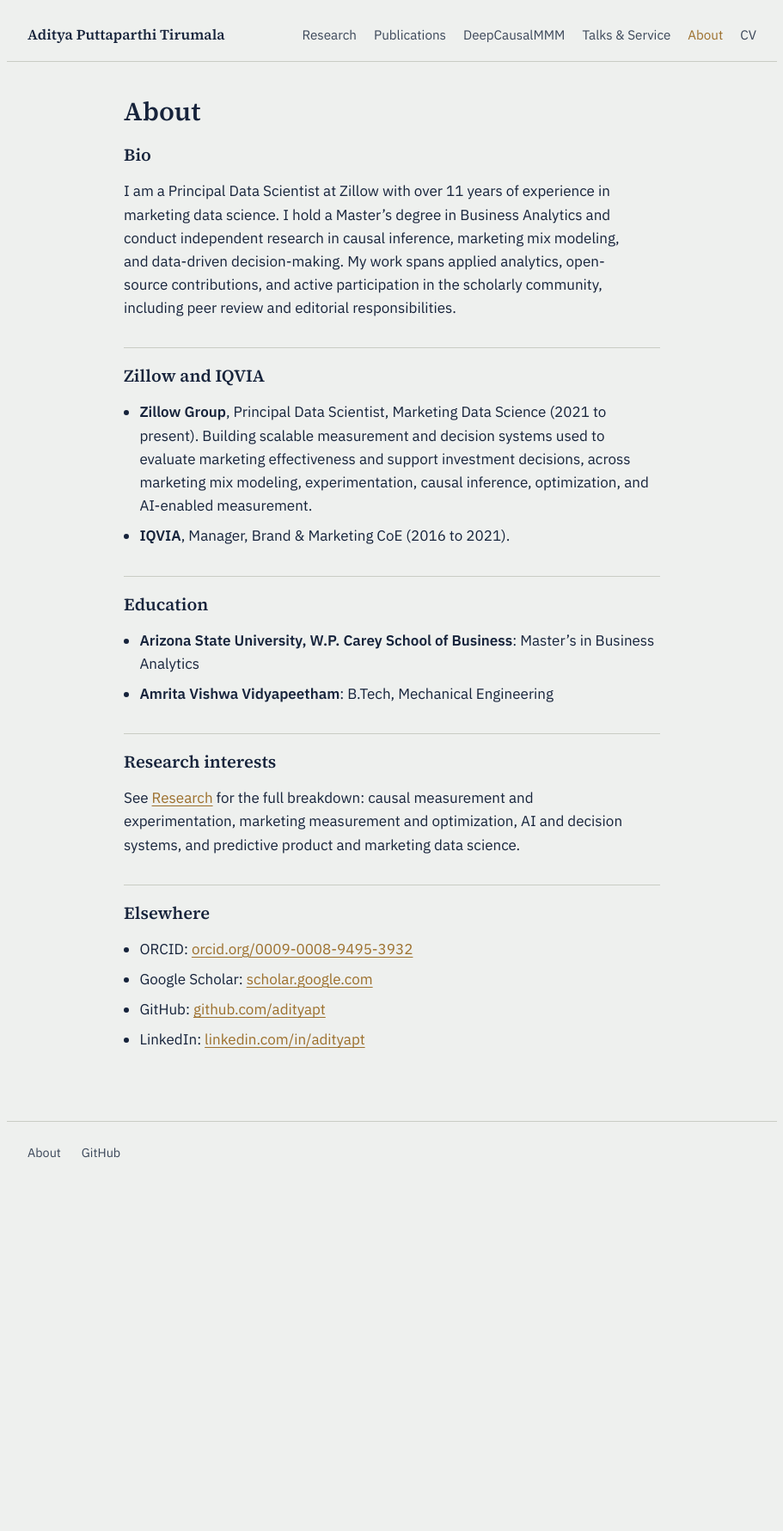
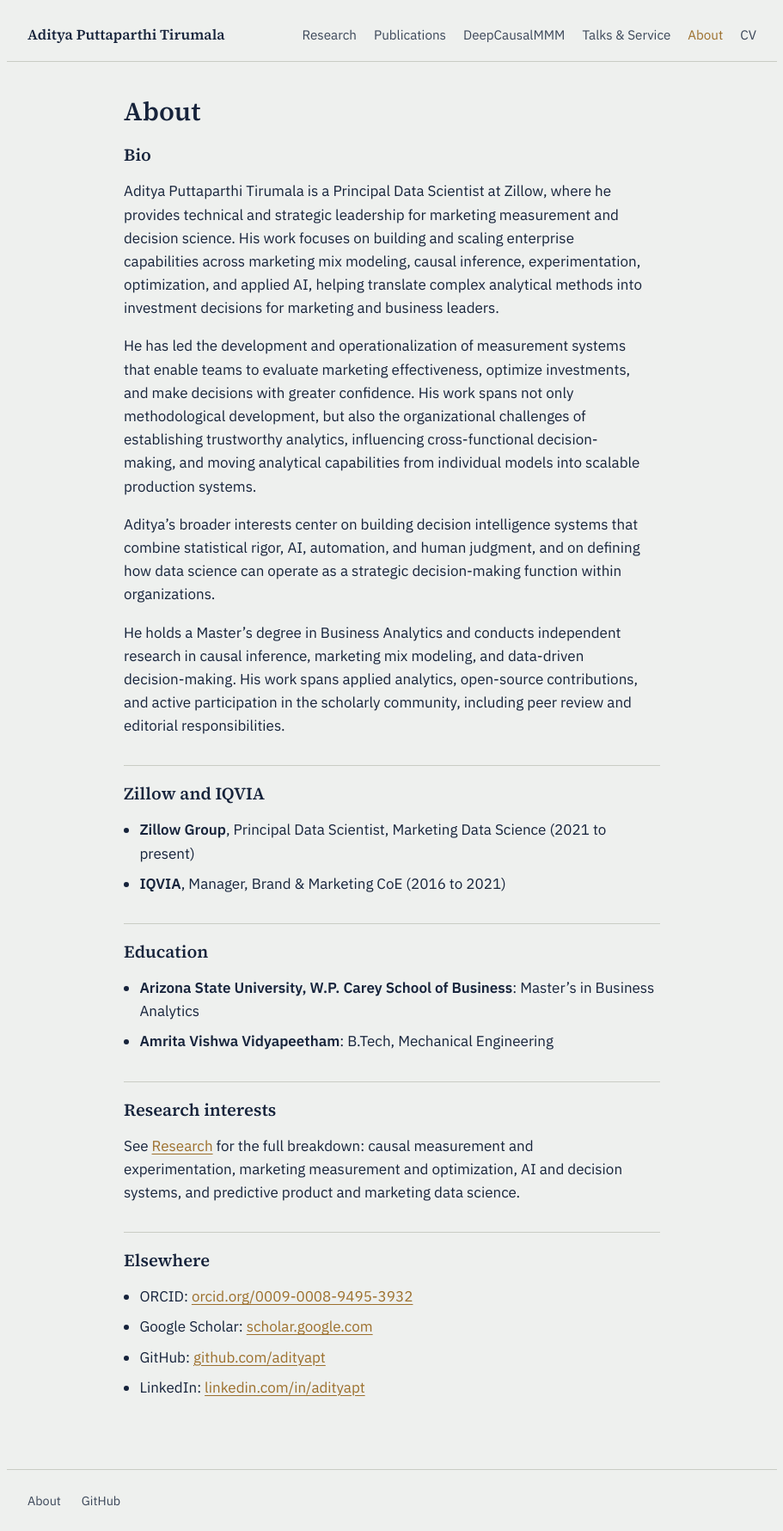
Before and after one commit to adityapt/personal-repo, a Jekyll site: the page built from about.md, in a window 1280 px wide. Shown: the whole page at 86% size, without its empty margins (184-1095 px from the left). Built offline with Jekyll 4.4.1, drawn with Linux system fonts in a browser that asks for light colours; before the commit the page ends 1377 px from its top, so only the background shows below that.

Commit message:
Rewrite bio and homepage intro to lead with leadership and scale
Neither previously conveyed that the role is one of technical/
strategic leadership or that the work operates at enterprise scale.

Co-Authored-By: Claude Sonnet 5 <noreply@anthropic.com>

```diff
--- a/about.md
+++ b/about.md
@@ -6,12 +6,18 @@ permalink: /about/
 
 ## Bio
 
-I am a Principal Data Scientist at Zillow with over 11 years of experience in marketing data science. I hold a Master's degree in Business Analytics and conduct independent research in causal inference, marketing mix modeling, and data-driven decision-making. My work spans applied analytics, open-source contributions, and active participation in the scholarly community, including peer review and editorial responsibilities.
+Aditya Puttaparthi Tirumala is a Principal Data Scientist at Zillow, where he provides technical and strategic leadership for marketing measurement and decision science. His work focuses on building and scaling enterprise capabilities across marketing mix modeling, causal inference, experimentation, optimization, and applied AI, helping translate complex analytical methods into investment decisions for marketing and business leaders.
+
+He has led the development and operationalization of measurement systems that enable teams to evaluate marketing effectiveness, optimize investments, and make decisions with greater confidence. His work spans not only methodological development, but also the organizational challenges of establishing trustworthy analytics, influencing cross-functional decision-making, and moving analytical capabilities from individual models into scalable production systems.
+
+Aditya's broader interests center on building decision intelligence systems that combine statistical rigor, AI, automation, and human judgment, and on defining how data science can operate as a strategic decision-making function within organizations.
+
+He holds a Master's degree in Business Analytics and conducts independent research in causal inference, marketing mix modeling, and data-driven decision-making. His work spans applied analytics, open-source contributions, and active participation in the scholarly community, including peer review and editorial responsibilities.
 
 ## Zillow and IQVIA
 
-- **Zillow Group**, Principal Data Scientist, Marketing Data Science (2021 to present). Building scalable measurement and decision systems used to evaluate marketing effectiveness and support investment decisions, across marketing mix modeling, experimentation, causal inference, optimization, and AI-enabled measurement.
-- **IQVIA**, Manager, Brand & Marketing CoE (2016 to 2021).
+- **Zillow Group**, Principal Data Scientist, Marketing Data Science (2021 to present)
+- **IQVIA**, Manager, Brand & Marketing CoE (2016 to 2021)
 
 ## Education
 
```
Also changed, not shown: index.md (+1 -1 lines).
